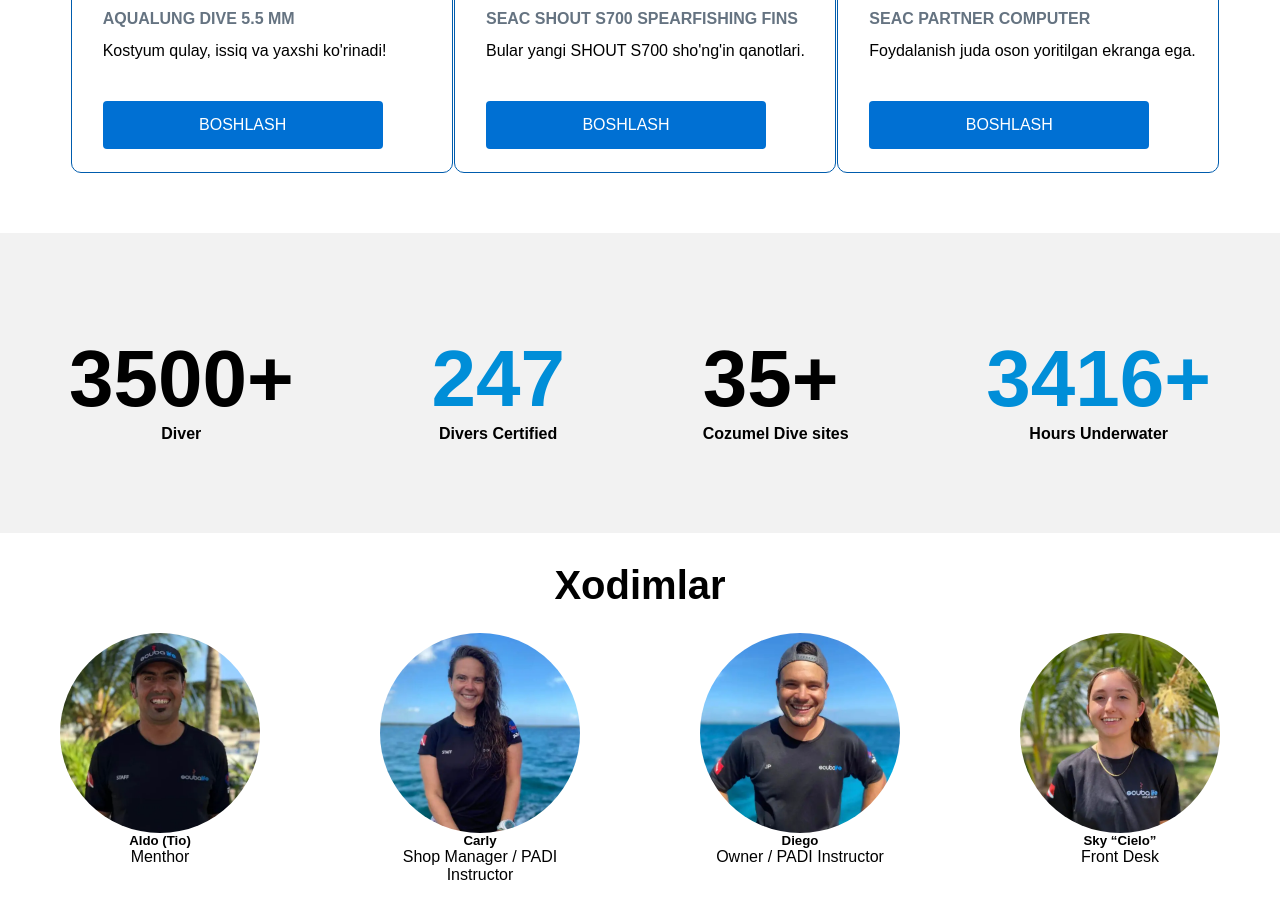
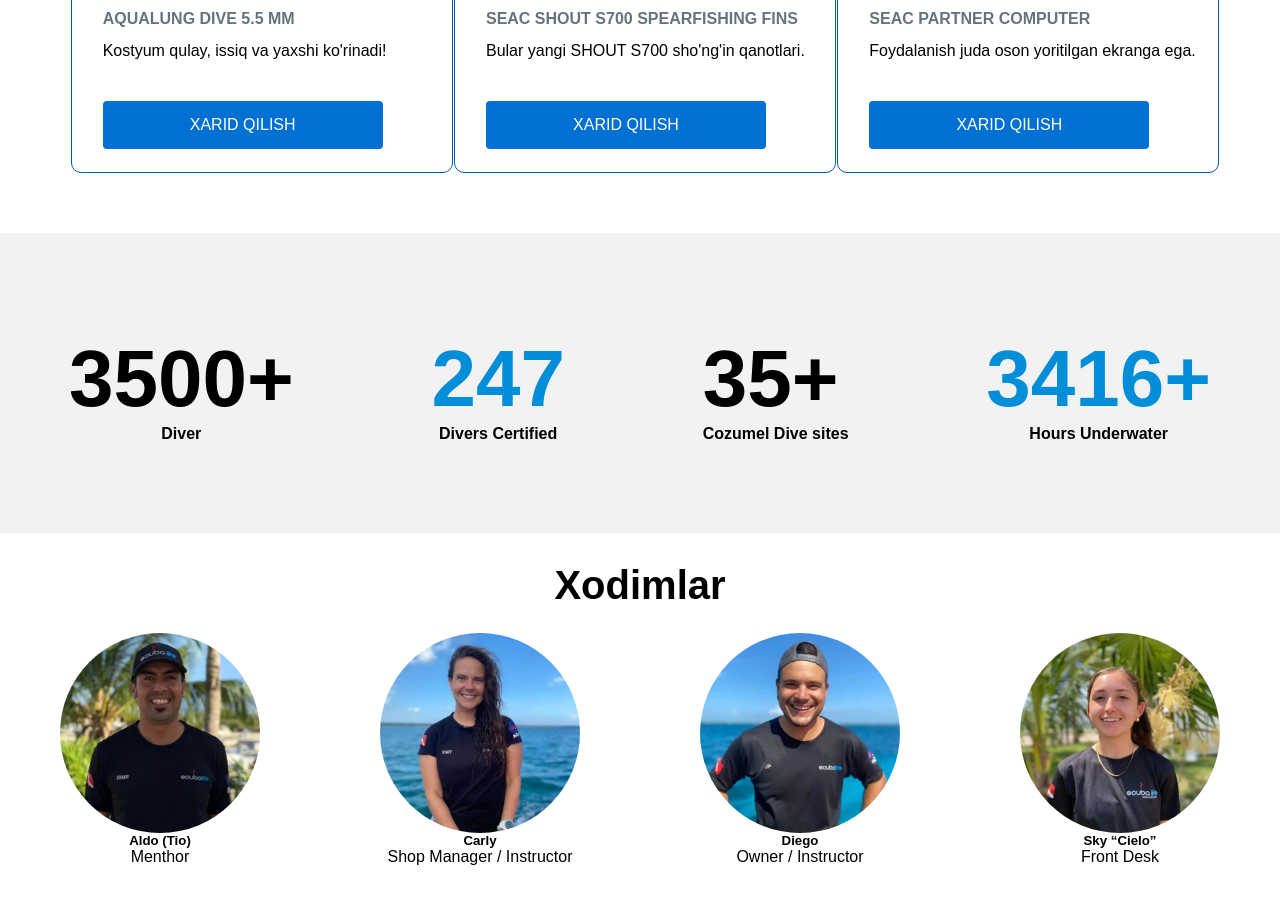
Before and after one commit to Samandar2005/Web-site_Assigment, a plain HTML site: page index.html in a window 1280 px wide. Shown: the part 2297-3212 px from the top of the page. Drawn offline with nearby package versions, Linux system fonts and the light colour scheme.

Commit message:
title ozgardi

```diff
--- a/index.html
+++ b/index.html
@@ -153,7 +153,7 @@
             </div>
             <div class="button">
                 <button type="button">
-                    Boshlash
+                    Xarid qilish
                 </button>
             </div>
         </div>
@@ -168,7 +168,7 @@
             </div>
             <div class="button">
                 <button type="button">
-                    Boshlash
+                    Xarid qilish
                 </button>
             </div>
         </div>
@@ -184,7 +184,7 @@
             </div>
             <div class="button">
                 <button type="button">
-                    Boshlash
+                    Xarid qilish
                 </button>
             </div>
         </div>
@@ -234,7 +234,7 @@
             </div>
             <div class="teacher-name">
                 <h5>Carly</h5>
-                <p>Shop Manager / PADI Instructor</p>
+                <p>Shop Manager / Instructor</p>
             </div>
         </div>
         <div class="teacher">
@@ -243,7 +243,7 @@
             </div>
             <div class="teacher-name">
                 <h5>Diego</h5>
-                <p>Owner / PADI Instructor</p>
+                <p>Owner / Instructor</p>
             </div>
         </div>
         <div class="teacher">
```
